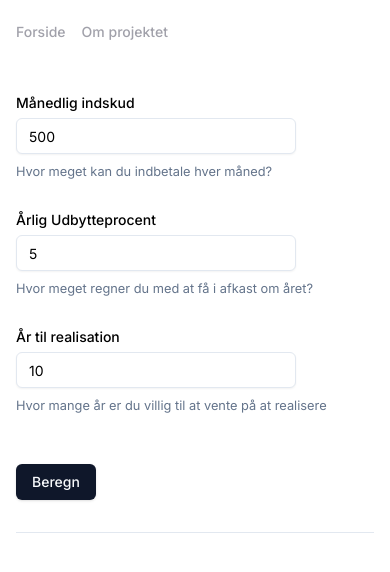
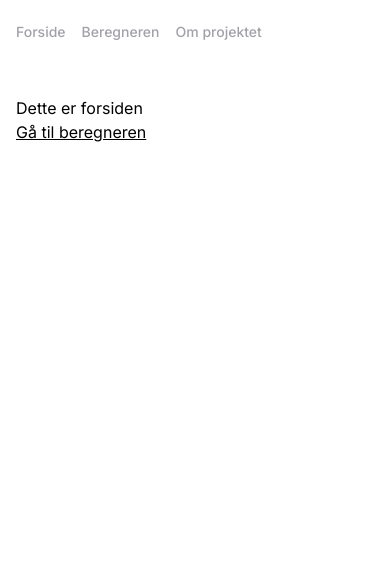
Before and after one commit to barrybtw/aktiesparekonto, a Next.js app: page / in a window 390 px wide. Shown: the top 572 px of the page. Built offline with nearby package versions, Linux system fonts and the light colour scheme.

Commit message:
Fix to be more responsive and move calculator to page

```diff
--- /dev/null
+++ b/app/beregneren/page.tsx
@@ -0,0 +1,11 @@
+import Projections from '@/components/projections';
+import Questionnaire from '@/components/questionnaire';
+
+export default function Home() {
+  return (
+    <main className='flex flex-col flex-wrap gap-8 mx-auto sm:gap-16 lg:flex-row'>
+      <Questionnaire className='min-w-[272px]' />
+      <Projections />
+    </main>
+  );
+}
--- a/app/layout.tsx
+++ b/app/layout.tsx
@@ -18,10 +18,10 @@ export default function RootLayout({
     <html lang='dk' suppressHydrationWarning>
       <body className={cn(inter.className, '')}>
         <ThemeProvider attribute='class' defaultTheme='system' enableSystem>
-          <div className='flex items-center h-16 px-4 md:px-12'>
+          <div className='flex items-center justify-start h-16 px-4 md:px-12'>
             <Navigation className='' />
           </div>
-          <div className='px-4 md:px-12'>{children}</div>
+          <div className='px-4 mx-auto mt-8 md:px-12'>{children}</div>
         </ThemeProvider>
         <Toaster />
       </body>
--- a/app/page.tsx
+++ b/app/page.tsx
@@ -1,14 +1,14 @@
 import Projections from '@/components/projections';
 import Questionnaire from '@/components/questionnaire';
-import { Separator } from '@/components/ui/separator';
+import Link from 'next/link';
 
 export default function Home() {
   return (
-    <main className='flex flex-col gap-8 mt-8 sm:gap-16 lg:flex-row'>
-      <Questionnaire className='flex-shrink'></Questionnaire>
-      <Separator orientation='vertical' className='hidden h-auto lg:block' />
-      <Separator orientation='horizontal' className='w-auto lg:hidden' />
-      <Projections></Projections>
+    <main className=''>
+      <p>Dette er forsiden</p>
+      <Link href={'beregneren'} className='underline'>
+        Gå til beregneren
+      </Link>
     </main>
   );
 }
--- a/components/navigation.tsx
+++ b/components/navigation.tsx
@@ -17,6 +17,12 @@ export default function Navigation({
         Forside
       </Link>
       <Link
+        href='/beregneren'
+        className='text-sm font-medium transition-colors text-zinc-400 hover:text-neutral-50'
+      >
+        Beregneren
+      </Link>
+      <Link
         href='/om'
         className='text-sm font-medium transition-colors text-zinc-400 hover:text-neutral-50'
       >
--- a/components/projections.tsx
+++ b/components/projections.tsx
@@ -11,6 +11,7 @@ import {
   TableRow,
 } from '@/components/ui/table';
 import { Tabs, TabsContent, TabsList, TabsTrigger } from '@/components/ui/tabs';
+import { cn } from '@/lib/utils';
 
 const Formatter = new Intl.NumberFormat('da-DK', {
   style: 'currency',
@@ -38,7 +39,10 @@ type MonthsData = Partial<{
 
 const taxesYearlyRate = 0.17 as const;
 
-export default function Projections() {
+export default function Projections({
+  className,
+  ...props
+}: React.HTMLAttributes<HTMLElement>) {
   const { monthlyPayment, estimatedReturnInPercent, yearsToLookAhead } =
     useCalculatorStore();
 
@@ -126,7 +130,7 @@ export default function Projections() {
   // );
 
   return (
-    <div className='flex flex-col space-y-4'>
+    <div className={cn(className, 'flex flex-col space-y-4')}>
       <Tabs
         defaultValue='years'
         className='w-full [max-width:560px]:overflow-x-scroll overflow-x-auto space-y-4'
@@ -163,8 +167,6 @@ export default function Projections() {
               </TableRow>
               {Object.entries(allYearsWithMonthsInside as YearsData).map(
                 ([year, data]) => {
-                  console.log(data, year);
-
                   return (
                     <TableRow key={year}>
                       <TableHead aria-label='år nummer'>{+year + 1}</TableHead>
--- a/components/questionnaire.tsx
+++ b/components/questionnaire.tsx
@@ -70,7 +70,7 @@ export default function Questionnaire({
                   {/* <div aria-label='wrapper' className='relative'> */}
                   <Input
                     {...field}
-                    className='max-w-[280px] my-2'
+                    className='max-w-[280px] my-2 w-10/12'
                     aria-invalid={
                       form.formState.errors.monthly_payment ? 'true' : 'false'
                     }
--- a/stores/calculator-store.tsx
+++ b/stores/calculator-store.tsx
@@ -12,9 +12,9 @@ type CalculatorStore = {
 };
 
 export const useCalculatorStore = create<CalculatorStore>()((set) => ({
-  monthlyPayment: NaN,
-  estimatedReturnInPercent: NaN,
-  yearsToLookAhead: NaN,
+  monthlyPayment: 500,
+  estimatedReturnInPercent: 5,
+  yearsToLookAhead: 10,
   setMonthlyPayment: (monthlyPayment: number) =>
     set((state) => ({ ...state, monthlyPayment })),
   setEstimatedReturnInPercent: (estimatedReturnInPercent: number) =>
```
